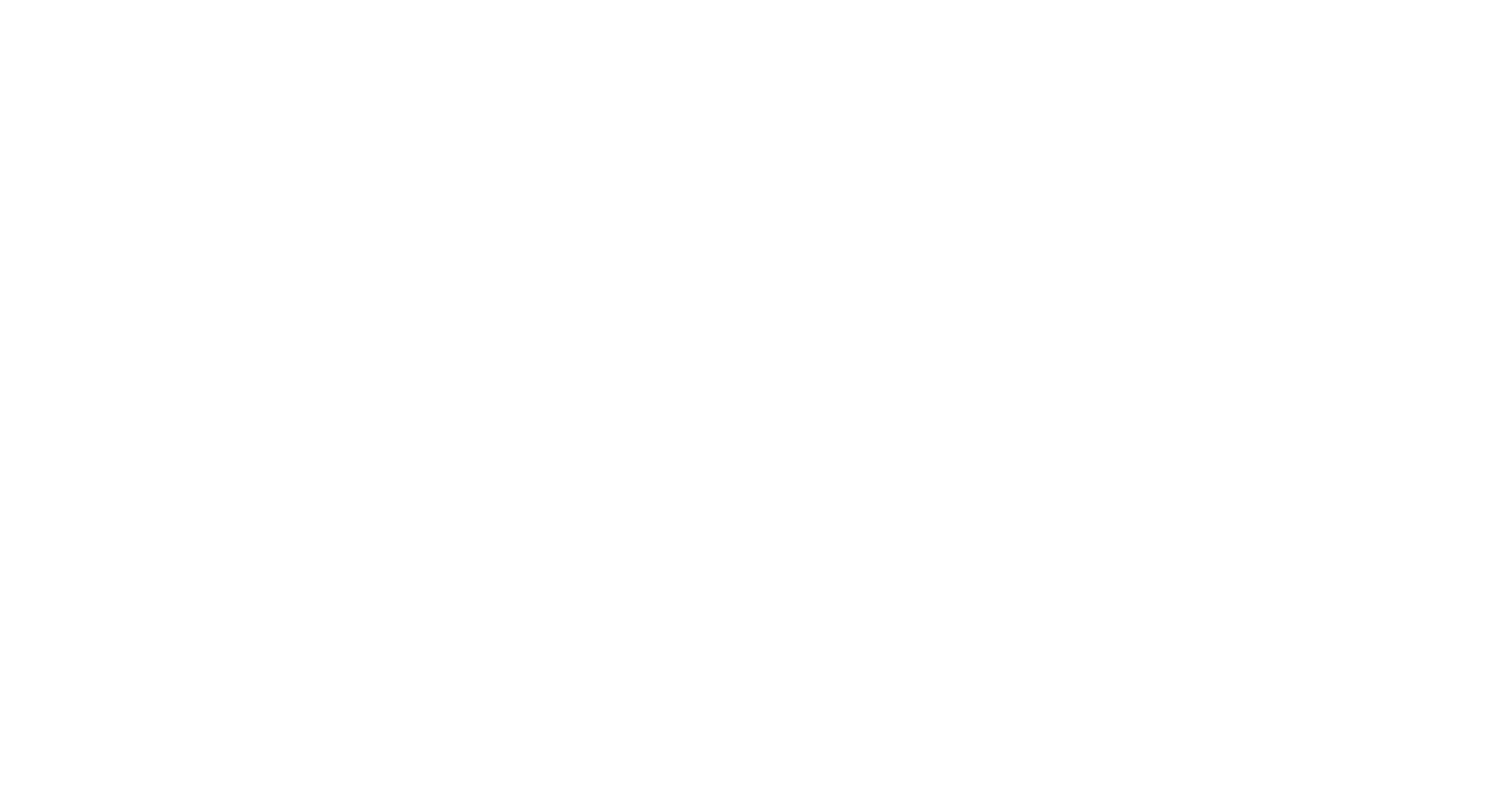
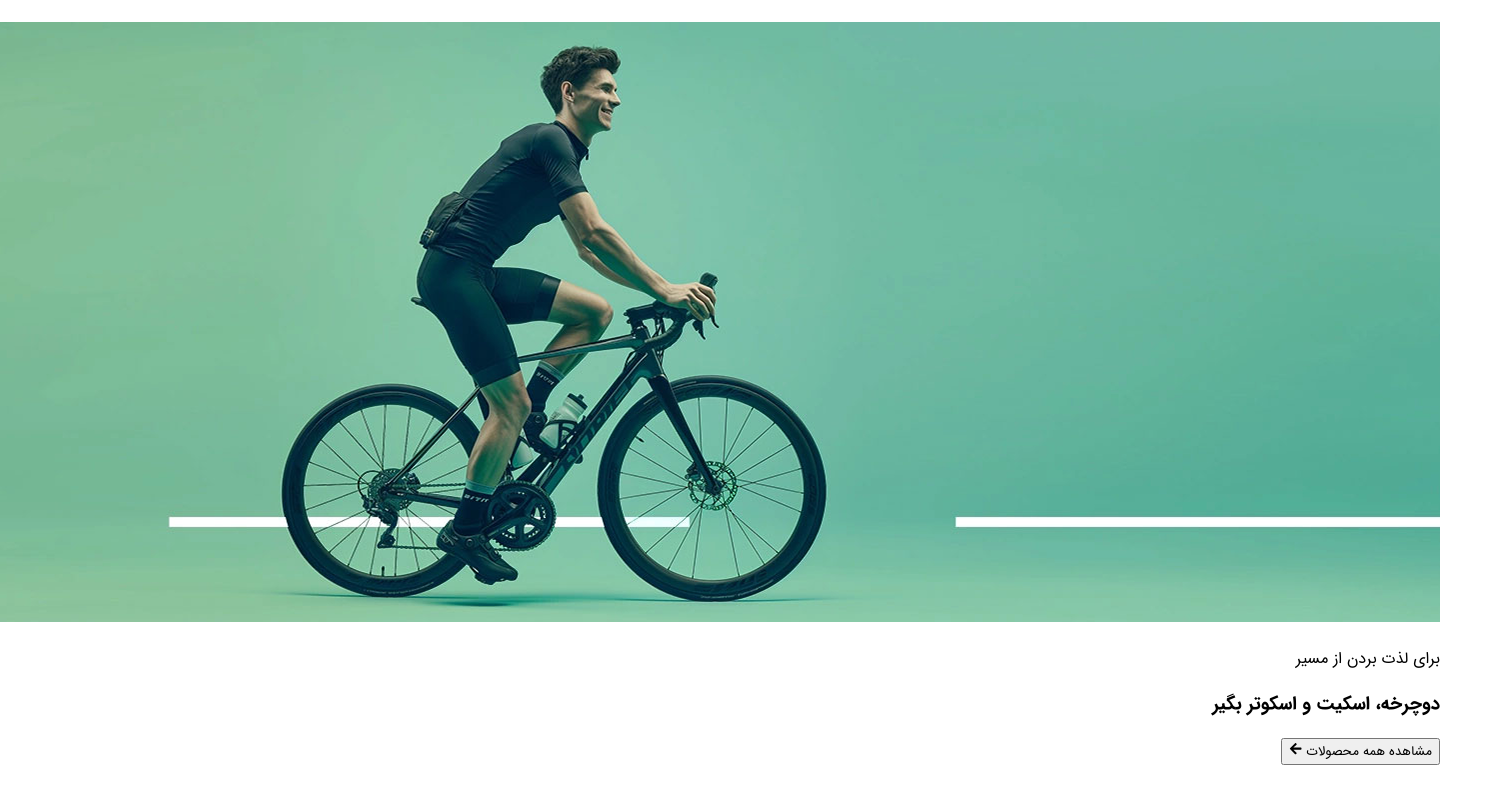
Before and after one commit to NooberThanYall/FitLand, a React (Vite) app: page / in a window 1280 px wide. Shown: the part 2765-3565 px from the top of the page, 1505 px wide, since content can reach past the window. Before the commit the page ends 2787 px from the top, so only its background shows below. Built offline with nearby package versions, Linux system fonts and the light colour scheme.

Commit message:
develope html templets offBikes section

```diff
--- /dev/null
+++ b/src/Components/ImgBike/ImgBike.tsx
@@ -0,0 +1,21 @@
+import React from 'react'
+import { FaArrowLeft } from 'react-icons/fa'
+import './ImgBike.css'
+
+export default function ImgBike() {
+  return (
+    <div className='container'>
+
+      <div className="container-img-bike">
+        <img src="Imgs/img-bike.png" className='img-bike' />
+      </div>
+
+      <div className="container-texts-img-bike">
+        <p className="sub-title-img-bike">برای لذت بردن از مسیر</p>
+        <h3 className='title-img-bike'>دوچرخه، اسکیت و اسکوتر بگیر</h3>
+        <button className='btn-img-bike'>مشاهده همه محصولات <FaArrowLeft /></button>
+      </div>
+
+    </div>
+  )
+}
--- a/src/Pages/Home/Home.tsx
+++ b/src/Pages/Home/Home.tsx
@@ -3,6 +3,7 @@ import Header from '../../Components/Header/Header'
 import NewBrand from '../../Components/NewBrand/NewBrand'
 import VipOffer from '../../Components/VipOffer/VipOffer'
 import NewShoes from '../../Components/NewShoes/NewShoes'
+import ImgBike from '../../Components/ImgBike/ImgBike'
 
 export default function Home() {
   return (
@@ -11,6 +12,7 @@ export default function Home() {
         <NewBrand />
         <VipOffer />
         <NewShoes />
+        <ImgBike />
     </div>
   )
 }
```
Also changed, not shown: public/Imgs/img-bike.png (added), src/Components/ImgBike/ImgBike.css (added).
